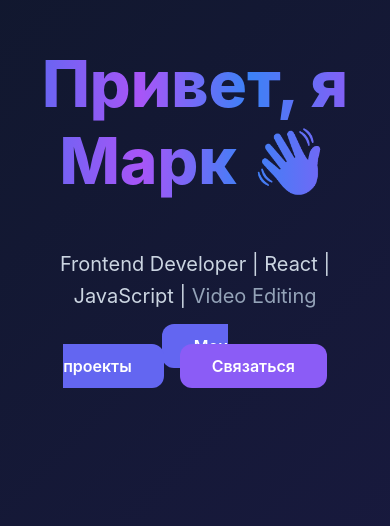
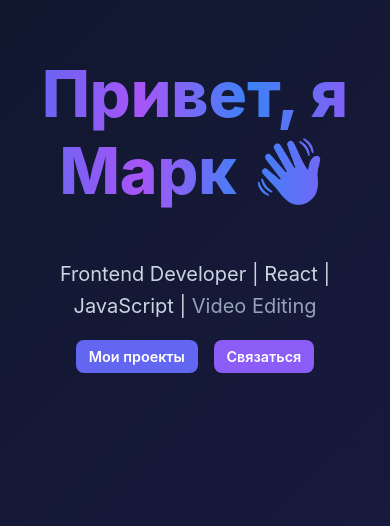
Before and after one commit to Mark4353/portfoli0, a React (Create React App) app: page / in a window 390 px wide. Shown: the part 318-844 px from the top of the page. Built offline with nearby package versions, Linux system fonts and the light colour scheme.

Commit message:
fix adaptive on 12 pro

```diff
--- a/src/App.css
+++ b/src/App.css
@@ -106,6 +106,9 @@
   background: #6366f1;
   overflow: hidden;
   transition: transform 0.3s, box-shadow 0.3s;
+   {
+
+  }
 }
 
 .hero .btn-glow:hover {
@@ -328,3 +331,21 @@
 .clickable:hover {
   color: #a855f7;
 }
+
+@media (max-width: 600px) {
+  .hero .btn-glow,
+  form button {
+    padding: 0.6rem 1.2rem;
+    font-size: 1rem;
+    border-radius: 10px;
+  }
+}
+
+@media (max-width: 400px) {
+  .hero .btn-glow,
+  form button {
+    padding: 0.5rem 0.8rem;
+    font-size: 0.9rem;
+    border-radius: 8px;
+  }
+}
```
